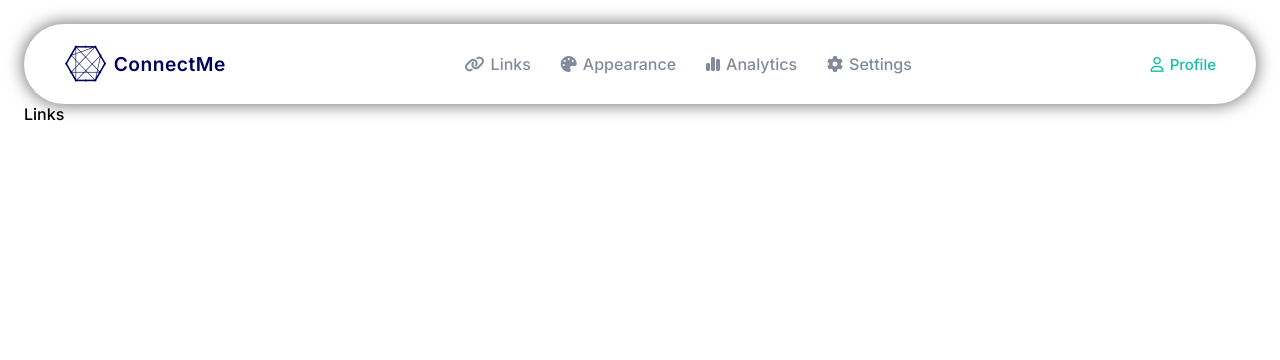
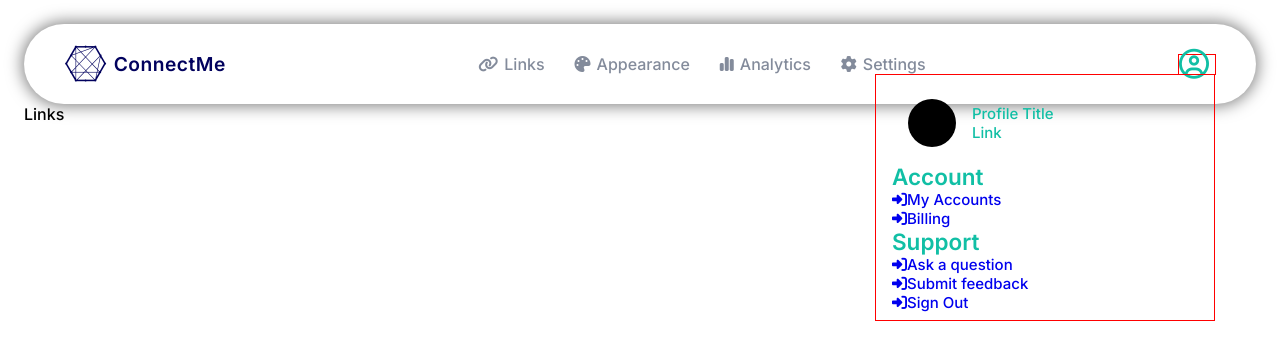
Before and after one commit to LennyRemache/ConnectMe, a React (Create React App) app in the folder frontend/: page /profile in a window 1280 px wide. Shown: the top 360 px of the page. Built offline with nearby package versions, Linux system fonts and the light colour scheme.

Commit message:
Setup profile dropdown menu on profile page

```diff
--- a/frontend/src/components/NavBar.jsx
+++ b/frontend/src/components/NavBar.jsx
@@ -40,7 +40,7 @@ function NavBar() {
             );
           })}
         </div>
-        {loggedIn ? (
+        {!loggedIn ? (
           <NavLink to="profile" className="navbar-account">
             <i className="fa-regular fa-user"></i>
             Profile
--- /dev/null
+++ b/frontend/src/components/pages/profile/Dropdown.jsx
@@ -0,0 +1,51 @@
+import React from "react";
+import "../../../styles/pages/profile/Dropdown.css";
+import { NavLink } from "react-router-dom";
+
+function Dropdown() {
+  return (
+    <>
+      <div className="dropdown-container">
+        <div className="dropdown-profile-info">
+          <div className="dropdown-profile-pic" />
+          <div className="dropdown-profile-text">
+            <p>Profile Title</p>
+            <p>Link</p>
+          </div>
+        </div>
+        <div className="dropdown-account">
+          <h1>Account</h1>
+          <div className="dropdown-account-items">
+            <NavLink to="form" className="dropdown-account-item">
+              <i className="fa-solid fa-right-to-bracket"></i>
+              My Accounts
+            </NavLink>
+            <NavLink to="form" className="dropdown-account-item">
+              <i className="fa-solid fa-right-to-bracket"></i>
+              Billing
+            </NavLink>
+          </div>
+        </div>
+        <div className="dropdown-support">
+          <h1>Support</h1>
+          <div className="dropdown-support-items">
+            <NavLink to="form" className="dropdown-support-item">
+              <i className="fa-solid fa-right-to-bracket"></i>
+              Ask a question
+            </NavLink>
+            <NavLink to="form" className="dropdown-support-item">
+              <i className="fa-solid fa-right-to-bracket"></i>
+              Submit feedback
+            </NavLink>
+          </div>
+        </div>
+        <NavLink to="/" className="dropdown-signout">
+          <i className="fa-solid fa-right-to-bracket"></i>
+          Sign Out
+        </NavLink>
+      </div>
+    </>
+  );
+}
+
+export default Dropdown;
--- a/frontend/src/components/pages/profile/ProfileNavbar.jsx
+++ b/frontend/src/components/pages/profile/ProfileNavbar.jsx
@@ -2,6 +2,7 @@ import React from "react";
 import { NavLink } from "react-router-dom";
 import { profileItems } from "./ProfileItems";
 import "../../../styles/pages/profile/ProfileNavbar.css";
+import Dropdown from "./Dropdown";
 
 function ProfileNavbar() {
   return (
@@ -22,10 +23,10 @@ function ProfileNavbar() {
             );
           })}
         </div>
-        <NavLink to="/profile" className="profile-navbar-account">
-          <i className="fa-regular fa-user"></i>
-          Profile
-        </NavLink>
+        <div className="profile-navbar-account">
+          <i className="fa-regular fa-circle-user fa-2xl" />
+          <Dropdown />
+        </div>
       </nav>
     </>
   );
--- /dev/null
+++ b/frontend/src/styles/pages/profile/Dropdown.css
@@ -0,0 +1,36 @@
+.dropdown-container {
+  position: absolute;
+  right: 0;
+  width: 340px;
+  padding: 0.5rem 1rem;
+  border: 1px solid red;
+}
+
+.dropdown-profile-info {
+  border: 0px solid blue;
+  display: flex;
+  align-items: center;
+}
+
+.dropdown-profile-pic {
+  border-radius: 100%;
+  border: 0px solid red;
+  height: 48px;
+  width: 48px;
+  background-color: black;
+  margin: 1rem;
+}
+
+.dropdown-profile-text {
+  border: 0px solid green;
+}
+
+.dropdown-account-items {
+  display: flex;
+  flex-direction: column;
+}
+
+.dropdown-support-items {
+  display: flex;
+  flex-direction: column;
+}
--- a/frontend/src/styles/pages/profile/ProfileNavbar.css
+++ b/frontend/src/styles/pages/profile/ProfileNavbar.css
@@ -41,6 +41,8 @@
 .profile-navbar-account {
   color: #11bfa5;
   font-size: 15px;
+  border: 1px solid red;
+  position: relative;
 }
 
 .profile-navbar-account > i {
@@ -49,6 +51,7 @@
 
 .profile-navbar-account:hover {
   color: #11bfa59f;
+  cursor: pointer;
 }
 
 @media screen and (max-width: 960px) {
```
